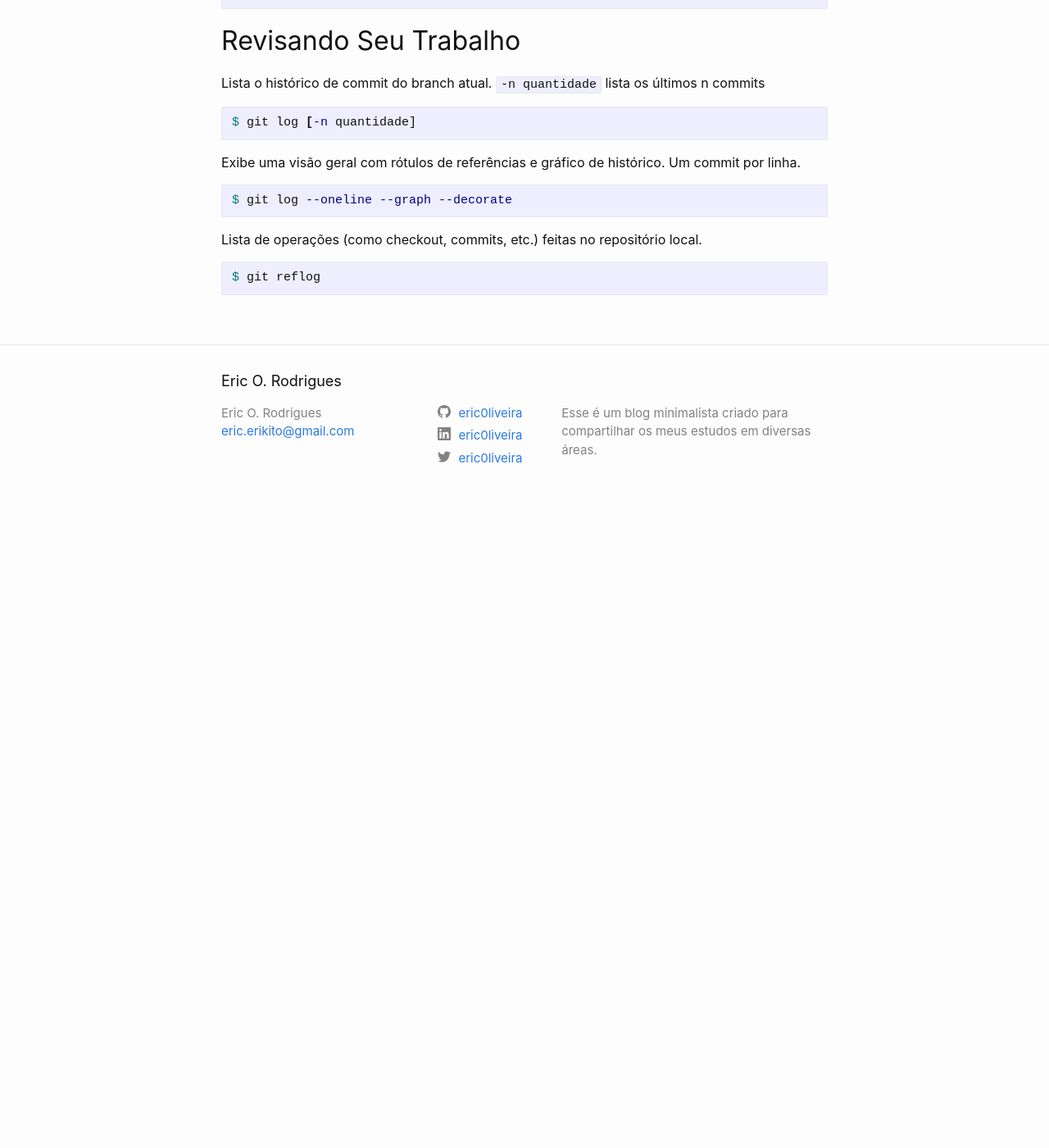
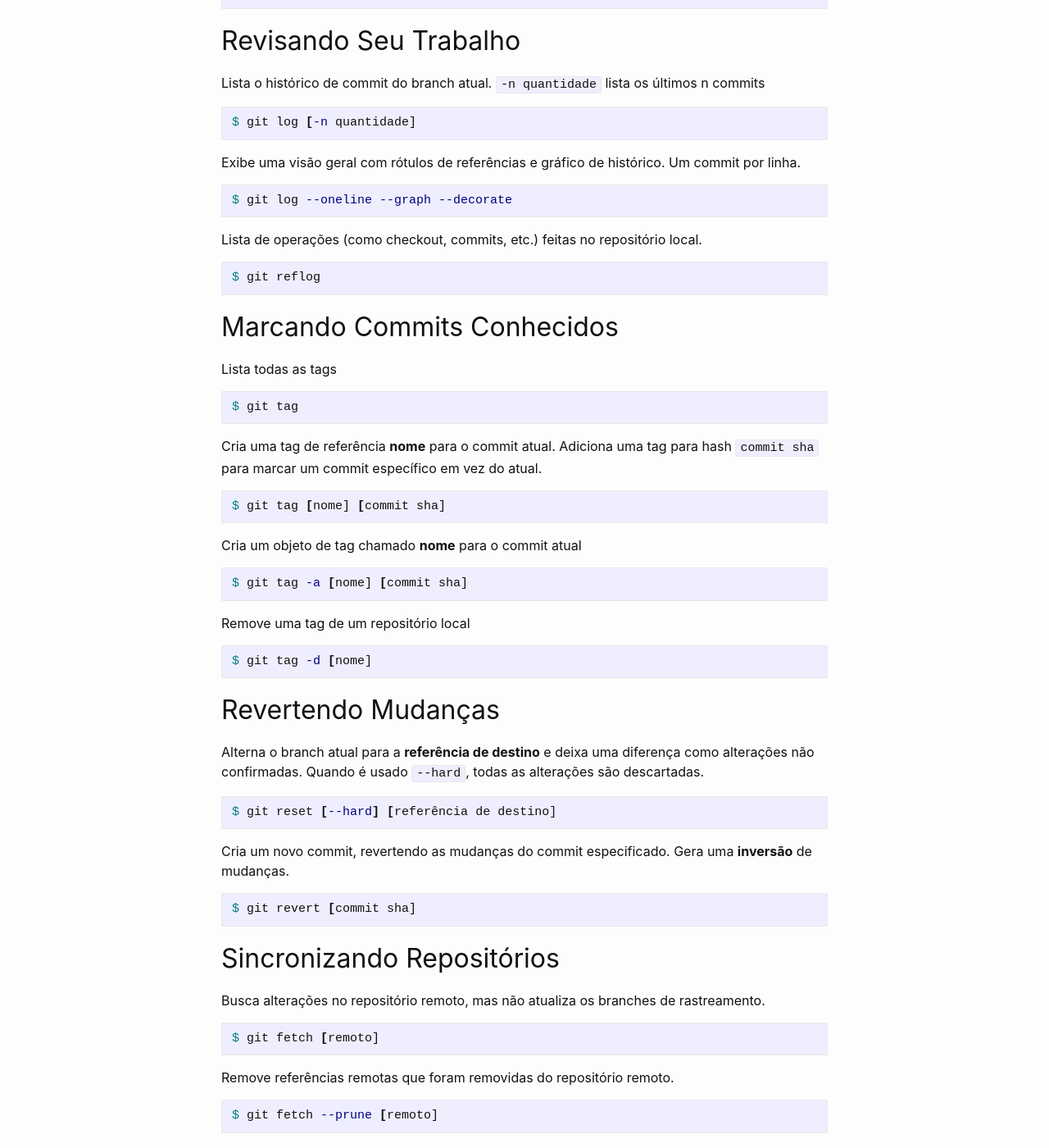
Before and after one commit to eric0liveira/eric0liveira.github.io, a Jekyll site: the page built from _posts/2018-06-26-git.markdown, in a window 1280 px wide and 1400 px high, scrolled down 3411 px. Shown: the whole window at 82% size. Built offline with Jekyll 4.4.1, drawn with Linux system fonts in a browser that asks for light colours; comment, search, counter and statistics services are not loaded; before the commit the page ends 4041 px from its top, so only the background shows below that; some of the changed text lies outside the part shown.

Commit message:
atualizacao do post dev git

````diff
--- a/_posts/2018-06-26-git.markdown
+++ b/_posts/2018-06-26-git.markdown
@@ -189,3 +189,75 @@ Lista de operações (como checkout, commits, etc.) feitas no repositório local
 ```bash
 $ git reflog
 ```
+
+## Marcando Commits Conhecidos
+
+Lista todas as tags
+
+```bash
+$ git tag
+```
+
+Cria uma tag de referência **nome** para o commit atual. Adiciona uma tag para hash `commit sha` para marcar um commit específico em vez do atual.
+
+```bash
+$ git tag [nome] [commit sha]
+```
+
+Cria um objeto de tag chamado **nome** para o commit atual
+
+```bash
+$ git tag -a [nome] [commit sha]
+```
+
+Remove uma tag de um repositório local
+
+```bash
+$ git tag -d [nome]
+```
+
+## Revertendo Mudanças
+
+Alterna o branch atual para a **referência de destino** e deixa uma diferença como alterações não confirmadas. Quando é usado `--hard`, todas as alterações são descartadas.
+
+```bash
+$ git reset [--hard] [referência de destino]
+```
+
+Cria um novo commit, revertendo as mudanças do commit especificado. Gera uma **inversão** de mudanças.
+
+```bash
+$ git revert [commit sha]
+```
+
+## Sincronizando Repositórios
+
+Busca alterações no repositório remoto, mas não atualiza os branches de rastreamento.
+
+```bash
+$ git fetch [remoto]
+```
+
+Remove referências remotas que foram removidas do repositório remoto.
+
+```bash
+$ git fetch --prune [remoto]
+```
+
+Busca as mudanças do repositório remoto e mescla com o branch atual.
+
+```bash
+$ git pull [remoto]
+```
+
+Envia as alterações locais para o repositório remoto. Use `--tags` para enviar as tags
+
+```bash
+$ git push [--tags] [remoto]
+```
+
+Envia o branch atual para o repositório remoto.
+
+```bash
+$ git push -u [remoto] [branch]
+```
````
Also changed, not shown: other parts of _posts/2018-06-26-git.markdown (+1 -1 lines).
